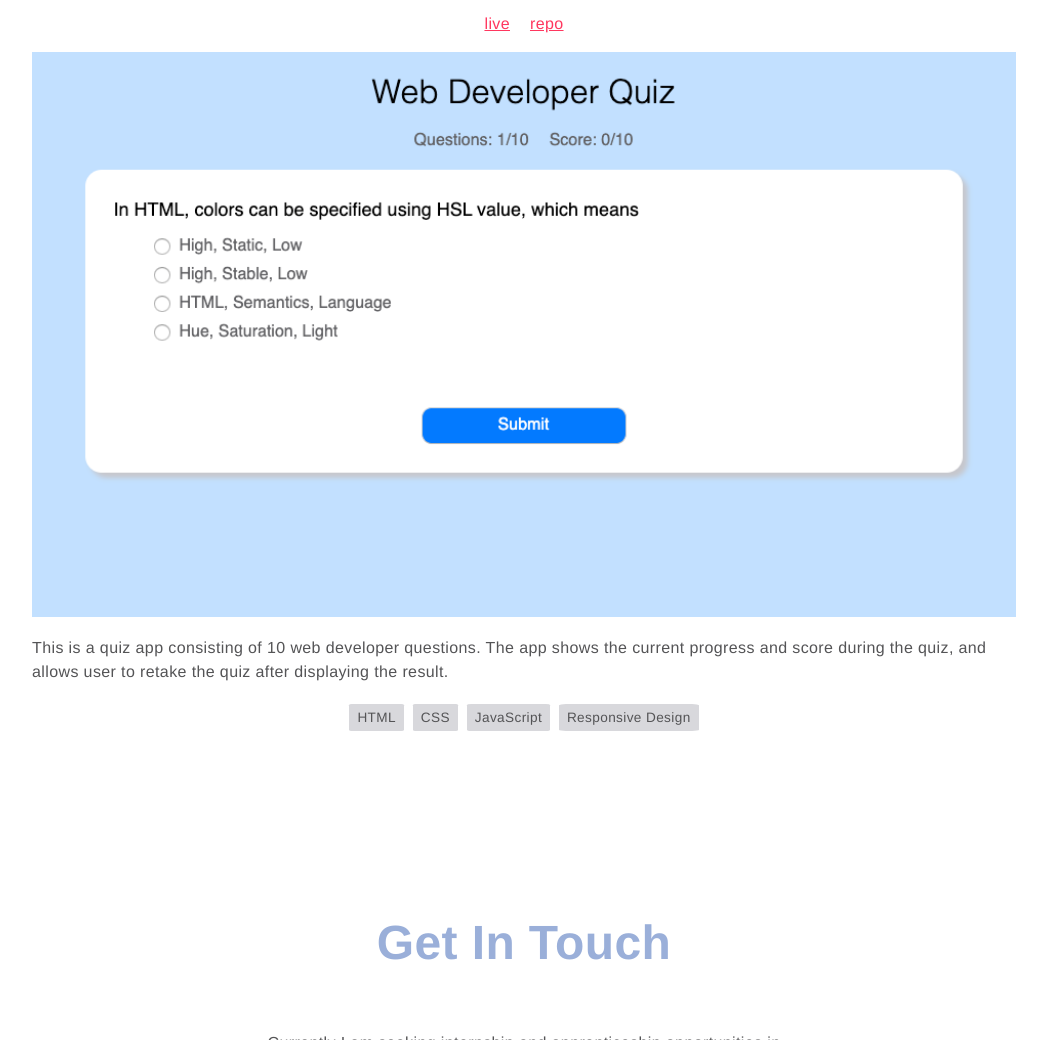
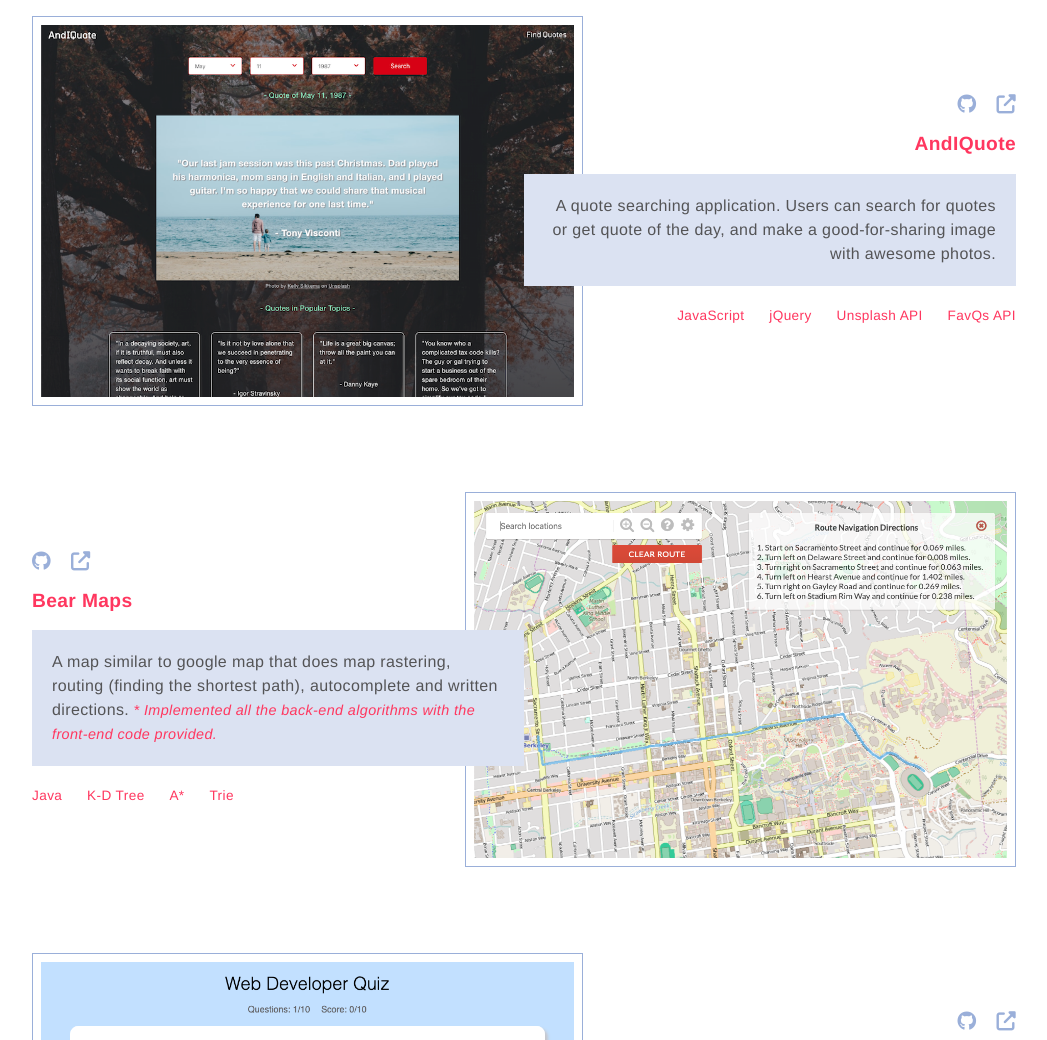
Before and after one commit to asching7108/CS290-Project, a plain HTML site: page index.html in a window 1280 px wide. Shown: the part 1760-2800 px from the top of the page, without its empty margins (116-1163 px from the left). Drawn offline with nearby package versions, Linux system fonts and the light colour scheme.

Commit message:
Add website icon and Modify projects layout
1. Add website icon.
2. Modify responsive projects layout.
3. Add two projects.
4. Open external links in new windows.
5. Add transition effects.

```diff
--- a/index.html
+++ b/index.html
@@ -5,6 +5,8 @@
   <meta name="viewport" content="width=device-width, initial-scale=1.0">
   <meta http-equiv="X-UA-Compatible" content="ie=edge">
   <title>Esther Lin | Software Engineer</title>
+  <link rel="icon" href="images/32x32.png">
+  <link rel="apple-touch-icon" href="images/180x180.png">
   <link rel="stylesheet" href="main.css">
 </head>
 <body>
@@ -18,8 +20,8 @@
     </div>
   </nav>
   <div class="sidebar col">
-    <a class="fa-s" href="https://github.com/asching7108/"><i class="fab fa-github link"></i></a>
-    <a class="fa-s" href="https://www.linkedin.com/in/hsing-yi-lin-95611b61/"><i class="fab fa-linkedin link"></i></a>
+    <a class="side-link" href="https://github.com/asching7108/" target="_blank"><i class="fa fab fa-github link"></i></a>
+    <a class="side-link" href="https://www.linkedin.com/in/hsing-yi-lin-95611b61/" target="_blank"><i class="fa fab fa-linkedin link"></i></a>
   </div>
   <main role="main">
     <header id="home" role="heading" class="col">
@@ -30,7 +32,7 @@
         <h2 class="subtitle">I love coding and building software.</h2>
       </div>
       <div class="arrow-down-link link" dest="about">
-        <i class="fas fa-arrow-down"></i>
+        <i class="fa fas fa-arrow-down"></i>
       </div>
     </div>
     </header>
@@ -65,18 +67,54 @@
 
     <section id="portfolio" class="section-content col">
       <h4 class="page-title">Portfolio</h4>
+      <div class="portfolio-content row">
+        <img class="project-img" src="images/AndIQuote.png" alt="screenshot of project">
+        <div class="project-info col">
+          <div class="project-link-block row">
+            <a class="project-link link" href="https://github.com/asching7108/AndIQuote/" target="_blank"><i class="fa fab fa-github link"></i></a>
+            <a class="project-link link" href="https://asching7108.github.io/AndIQuote/" target="_blank"><i class="fa fas fa-external-link-alt link"></i></a>
+          </div>
+          <div class="project-name"><h5>AndIQuote</h5></div>
+          <div class="project-desc">A quote searching application. Users can search for quotes or get quote of the day, and make a good-for-sharing image with awesome photos.</div>
+          <div class="project-tech-block">
+            <span class="project-tech">JavaScript</span>
+            <span class="project-tech">jQuery</span>
+            <span class="project-tech">Unsplash API</span>
+            <span class="project-tech">FavQs API</span>
+          </div>
+        </div>
+      </div>
+      <div class="portfolio-content row">
+        <img class="project-img" src="images/bearmaps.png" alt="screenshot of project">
+        <div class="project-info col">
+          <div class="project-link-block row">
+            <a class="project-link link" href="https://github.com/asching7108/cs61b-sp19/" target="_blank"><i class="fa fab fa-github link"></i></a>
+            <a class="project-link link" href="http://bearmaps-cs61b-sp19-el.herokuapp.com/" target="_blank"><i class="fa fas fa-external-link-alt link"></i></a>
+          </div>
+          <div class="project-name"><h5>Bear Maps</h5></div>
+          <div class="project-desc">A map similar to google map that does map rastering, routing (finding the shortest path), autocomplete and written directions.<em> * Implemented all the back-end algorithms with the front-end code provided.</em></div>
+          <div class="project-tech-block">
+            <span class="project-tech">Java</span>
+            <span class="project-tech">K-D Tree</span>
+            <span class="project-tech">A*</span>
+            <span class="project-tech">Trie</span>
+          </div>
+        </div>
+      </div>
       <div class="portfolio-content">
+        <img class="project-img" src="images/quiz-app.png" alt="screenshot of project">
+        <div class="project-info col">
           <div class="project-link-block row">
-          <a class="project-link link" href="https://asching7108.github.io/quiz-app/">live</a>
-          <a class="project-link link" href="https://github.com/asching7108/quiz-app/">repo</a>
+            <a class="project-link link" href="https://github.com/asching7108/quiz-app/" target="_blank"><i class="fa fab fa-github link"></i></a>
+            <a class="project-link link" href="https://asching7108.github.io/quiz-app/" target="_blank"><i class="fa fas fa-external-link-alt link"></i></a>
           </div>
-        <img src="images/quiz-app.png" alt="screenshot of project" class="project-img">
-        <p class="project-desc">This is a quiz app consisting of 10 web developer questions. The app shows the current progress and score during the quiz, and allows user to retake the quiz after displaying the result.</p>
+          <div class="project-name"><h5>Web Developer Quiz</h5></div>
+          <div class="project-desc">A quiz app consisting of web developer questions. This is my very first attempt to try out front-end fundamentals.</div>
           <div class="project-tech-block">
             <span class="project-tech">HTML</span>
             <span class="project-tech">CSS</span>
             <span class="project-tech">JavaScript</span>
-          <span class="project-tech">Responsive Design</span>
+          </div>
         </div>
       </div>
     </section>
@@ -90,8 +128,8 @@
   </main>
   <footer role="contentinfo" class="col">
     <div class="footer-links row">
-      <a class="fa-f" href="https://github.com/asching7108/"><i class="fab fa-github link"></i></a>
-      <a class="fa-f" href="https://www.linkedin.com/in/hsing-yi-lin-95611b61/"><i class="fab fa-linkedin link"></i></a>
+      <a class="footer-link" href="https://github.com/asching7108/" target="_blank"><i class="fa fab fa-github link"></i></a>
+      <a class="footer-link" href="https://www.linkedin.com/in/hsing-yi-lin-95611b61/" target="_blank"><i class="fa fab fa-linkedin link"></i></a>
     </div>
     <p>Esther Lin ©2019</p>
   </footer>
--- a/index.js
+++ b/index.js
@@ -1,4 +1,13 @@
 'use strict'
+
+function initialize() {
+  if ($(window).width() < 800 && $(window).width() >= 600) {
+    $('.project-img').css('height', $('.portfolio-content').css('height'));
+  }
+  else {
+    $('.project-img').css('height', 'auto');
+  }
+}
 
 function eventHandler() {
   $('.hamburger').on('click', function() {
@@ -11,7 +20,7 @@ function eventHandler() {
     $('html, body').animate({scrollTop: $(`#${anchor}`).offset().top -50}, 400);
   });
 
-  $(window).on('scroll', function () {
+  $(window).on('scroll', function() {
     let pos = $(window).scrollTop();
     if (pos + 51 > $('#home').offset().top) {
       highlightLink('home');
@@ -28,10 +37,20 @@ function eventHandler() {
     }
   });
 
+  $(window).resize(() => {
+    if ($(window).width() < 800 && $(window).width() >= 600) {
+      $('.project-img').css('height', $('.portfolio-content').css('height'));
+    }
+    else {
+      $('.project-img').css('height', 'auto');
+    }
+  });
+
   function highlightLink(elementID) {
     $('.nav-links span').removeClass('active');
     $('nav').find(`[dest="${elementID}"]`).addClass('active');
   }
 }
 
+initialize();
 $(eventHandler());
--- a/main.css
+++ b/main.css
@@ -1,5 +1,8 @@
+* {
+  box-sizing: border-box;
+}
+
 body {
-  box-sizing: border-box;
   margin: 0;
   font-family: "Helvetica Neue", "Helvetica", "Roboto", sans-serif;
   font-weight: normal;
@@ -28,8 +31,15 @@ body {
 nav,
 footer,
 header {
-  background-color: #252A34;
+  background-color: #1C1C1E;
   color: #FFFFFF;
+}
+
+.link {
+  -webkit-transition: all 0.5s;
+  -moz-transition: all 0.5s;
+  -o-transition: all 0.5s;
+  transition: all 0.5s;
 }
 
 nav {
@@ -90,6 +100,15 @@ nav {
   margin: 0 auto;
 }
 
+.side-link .fa:before,
+.footer-link .fa:before {
+  font-size: 1.5em;
+}
+
+.side-link {
+  margin-bottom: 20px;
+}
+
 header,
 section {
   min-height: 100vh;
@@ -97,8 +116,9 @@ section {
 
 .header-container {
   align-self: stretch;
-  margin: 0 8%;
+  margin: 0 8% 4%;
 }
+
 .header-content {
   margin: 0 8%;
   width: 80vw;
@@ -151,30 +171,26 @@ ul {
 
 .arrow-down-link {
   display: none;
+  margin-bottom: 2%;
 }
 
-.fas:before,
-.fab:before {
+.fa:before {
   display: inline-block;
   color: #9AAFD9;
   font-family: FontAwesome;
   font-style: normal;
   font-weight: normal;
+  -webkit-transition: all 0.5s;
+  -moz-transition: all 0.5s;
+  -o-transition: all 0.5s;
+  transition: all 0.5s;
 }
 
-.fas:before {
+.fa-arrow-down:before {
   content: "\f063";
   border: 1px solid #9AAFD9;
   border-radius: 50%;
   padding: 1em;
-}
-
-.fab:before {
-  font-size: 1.5em;
-}
-
-.fa-s {
-  margin-bottom: 20px;
 }
 
 .fa-github:before {
@@ -183,6 +199,10 @@ ul {
 
 .fa-linkedin:before {
   content: "\f0e1";
+}
+
+.fa-external-link-alt:before {
+  content: "\f35d";
 }
 
 .about-content {
@@ -268,35 +288,66 @@ ul {
 .portfolio-content {
   width: calc(80vw - 40px);
   max-width: 1000px;
+  margin-bottom: 8%;
+  display: flex;
+  flex-direction: column;
+  justify-content: center;
+  align-items: center;
 }
 
-.project-link {
-  color: #FF375F;
-  margin: 0 10px 20px;
+.project-info div {
+  margin: 5px 0;
 }
 
 .project-img {
   width: 100%;
+  max-width: 560px;
+  border: 1px solid #9AAFD9;
+  padding: 8px;
+  position: relative;
+  object-fit: cover;
+  object-position: center center;
+}
+
+.project-info {
+  width: 90%;
+  max-width: 500px;
+  align-items: center;
+  position: relative;
+  margin-top: 10px;
+}
+
+.project-link,
+.project-tech {
+  margin: 0 10px 0 10px;
+}
+
+.project-link .fa:before {
+  font-size: 1.2em;
+}
+
+.project-name h5 {
+  font-weight: bold;
+  margin: 0;
 }
 
 .project-desc {
   line-height: 1.5;
+  background-color: #DBE2F2;
+  text-align: left;
+  padding: 20px;
 }
 
-.project-tech-block {
-  text-align: center;
+.project-desc em {
+  color: #FF375F;
+  font-size: 0.9em;
 }
 
 .project-tech {
   font-size: 0.85em;
   display: inline-block;
-  background-color: #D8D8DC;
-  text-align: center;
-  vertical-align: middle;
-  margin: 4px 2px;
-  padding: 6px 8px 6px;
-  border-radius: 5%;
-  line-height: normal;
+  line-height: 1.5;
+  color: #FF375F;
 }
 
 .bottom-section {
@@ -323,13 +374,14 @@ footer {
   text-align: center;
 }
 
-.fa-f {
+.footer-link {
   margin: 0 10px;
 }
 
 footer p {
   margin: 15px 0 0;
 }
+
 .link:hover {
   cursor: pointer;
 }
@@ -338,14 +390,16 @@ footer p {
   color: #FF6482;
 }
 
-.arrow-down-link:hover .fas:before {
+.arrow-down-link:hover .fa:before {
   background-color: #9AAFD9;
   color: #FFFFFF;
 }
 
-.fa-s:hover .fab:before,
-.fa-f:hover .fab:before {
+.side-link:hover .fa:before,
+.footer-link:hover .fa:before,
+.project-link:hover .fa:before {
   color: #FF6482;
+  transform: translateY(-2px);
 }
 
 .contact-link:hover {
@@ -353,12 +407,30 @@ footer p {
   color: #FFFFFF;
 }
 
+@media screen and (min-width: 200px) and (min-height: 360px) {
+  .arrow-down-link {
+    align-self: center;
+    position: absolute;
+    bottom: 16px;
+    display: inherit;
+  }
+}
+
+@media screen and (min-width: 320px) {
+  .tech-block {
+    flex-direction: row;
+  }
+  .tech-skills {
+    width: 50%;
+  }
+}
+
 @media screen and (min-width: 600px) {
   .hamburger {
     display: none;
   }
   .nav-links {
-    background-color: #252A34;
+    background-color: #1C1C1E;
     position: static;
     height: auto;
     display: flex;
@@ -377,23 +449,44 @@ footer p {
   footer p {
     margin: 0;
   }
-}
-
-@media screen and (min-width: 200px) and (min-height: 360px) {
-  .arrow-down-link {
-    align-self: center;
-    position: absolute;
-    bottom: 16px;
-    display: inherit;
-  }
-}
-
-@media screen and (min-width: 320px) {
-  .tech-block {
+  .portfolio-content {
     flex-direction: row;
   }
-  .tech-skills {
+  .project-info {
+    margin: 0;
+  }
+  .project-info div {
+    margin: 10px 0;
+  }
+  .project-img {
+    width: 56%;
+    margin: 0 -6% 0 0;
+  }
+  .project-info {
     width: 50%;
+    align-items: flex-end;
+  }
+  .project-link,
+  .project-tech {
+    margin: 0 0 0 20px;
+  }
+  .portfolio-content:nth-child(odd) .project-img {
+    left: 50%;
+    margin: 0 0 0 -6%;
+  }
+  .portfolio-content:nth-child(odd) .project-info {
+    left: -50%;
+    align-items: flex-start;
+  }
+  .portfolio-content:nth-child(odd) .project-link,
+  .portfolio-content:nth-child(odd) .project-tech {
+    margin: 0 20px 0 0;
+  }
+  .portfolio-content:nth-child(even) .project-desc {
+    text-align: right;
+  }
+  .portfolio-content:nth-child(even) .project-tech-block {
+    text-align: right;
   }
 }
 
@@ -448,10 +541,13 @@ footer p {
   .fa-arrow-down:before {
     font-size: 0.75em;
   }
-  .block-title {
+  .block-title, .project-name h5 {
     font-size: 1em;
   }
-  .skill {
+  .project-desc {
+    font-size: 0.9em;
+  }
+  .skill, .project-tech {
     font-size: 0.8em;
   }
 }
```
Also changed, not shown: images/180x180.png (added), images/32x32.png (added), images/AndIQuote.png (added), images/bearmaps.png (added), 1 other file. Lines whose indentation alone changed are shown as unchanged.
